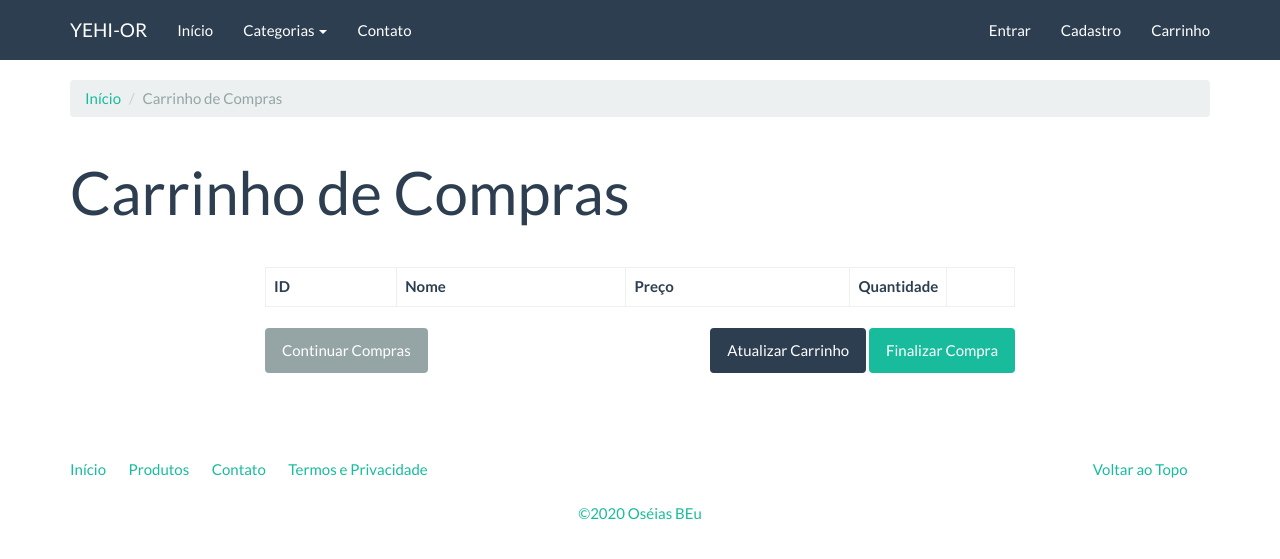
After one commit to OseiasBeu/PyECom, a Django app: a page that uses core/templates/base.html in a window 1280 px wide. The commit adds this page. Shown: the top 559 px of the page. Run offline with Django 3.2, Linux system fonts and the light colour scheme; data comes from the database, SQL or seed files in the repository; both versions use the stored data as it was after the commit; lists and menus that the app fills with data are empty; some libraries are stand-ins or nearby versions.

Commit message:
Prepara carrinho

```diff
--- a/checkout/models.py
+++ b/checkout/models.py
@@ -6,7 +6,6 @@ from django.db import models
 class CartItemManager(models.Manager):
 
     def add_item(self, cart_key, product):
-        # cart_item, created = self.get_or_create(cart_key=cart_key, product=product,)
         if self.filter(cart_key=cart_key, product=product).exists():
             created = False
             cart_item = self.get(cart_key=cart_key,product=product)
--- /dev/null
+++ b/checkout/templates/checkout/cart.html
@@ -0,0 +1,71 @@
+{% extends "base.html" %}
+
+{% load widget_tweaks %}
+
+{% block title %}
+Carrinho de Compras
+{% endblock %}
+
+{% block container %}
+<ol class="breadcrumb">
+  <li><a href="{% url 'index' %}">Início</a></li>
+  <li class="active">Carrinho de Compras</li>
+</ol>
+<div class="page-header">
+    <h1>Carrinho de Compras</h1>
+</div>
+<div class="row">
+    <div class="col-md-8 col-md-offset-2">
+        <form class="" action="" method="post">
+            {% csrf_token %}
+            {{ formset.management_form }}
+            <table class="table table-bordered">
+                <thead>
+                    <th>
+                        ID
+                    </th>
+                    <th>
+                        Nome
+                    </th>
+                    <th>
+                        Preço
+                    </th>
+                    <th style="width: 10%;">
+                        Quantidade
+                    </th>
+                    <th>
+
+                    </th>
+                </thead>
+                <tbody>
+                    {% for form in formset %}
+                    <tr>
+                        <td>
+                            {{ form.instance.product.pk }}
+                        </td>
+                        <td>
+                            {{ form.instance.product }}
+                        </td>
+                        <td>
+                            R$ {{ form.instance.price|floatformat:"2" }}
+                        </td>
+                        <td>
+                            {% render_field form.quantity class='form-control' %}
+                        </td>
+                        <td class="text-center">
+                            <button value="on" type="submit" name="{{ form.DELETE.html_name }}" class="btn btn-danger btn-sm">remover</button>
+                            {{ form.id }}
+                        </td>
+                    </tr>
+                    {% endfor %}
+                </tbody>
+            </table>
+            <p class="text-right">
+                <a href="{% url 'catalog:product_list' %}" class="pull-left btn btn-default">Continuar Compras</a>
+                <button type="submit" class="btn btn-primary" name="button">Atualizar Carrinho</button></li>
+                <a href="#" class="btn btn-success">Finalizar Compra</a>
+            </p>
+        </form>
+    </div>
+</div>
+{% endblock %}
--- a/checkout/urls.py
+++ b/checkout/urls.py
@@ -1,8 +1,13 @@
-#coding=utf-8
+# coding=utf-8
 
 from django.conf.urls import url
+
 from . import views
 
 urlpatterns = [
-    url(r'^carrinho/adicionar/(?P<slug>[\w_-]+)/$',views.create_cartitem, name='create_cartitem')
+    url(
+        r'^carrinho/adicionar/(?P<slug>[\w_-]+)/$', views.create_cartitem,
+        name='create_cartitem'
+    ),
+    url(r'^carrinho/$', views.cart_item, name='cart_item')
 ]
--- a/checkout/views.py
+++ b/checkout/views.py
@@ -1,24 +1,69 @@
-#coding=utf-8
+# coding=utf-8
 
 from django.shortcuts import get_object_or_404
-from django.views.generic import RedirectView
+from django.views.generic import RedirectView, TemplateView
+from django.forms import modelformset_factory
+from django.contrib import messages
+from django.core.urlresolvers import reverse
+
 from catalog.models import Product
-from django.contrib import messages
 
 from .models import CartItem
 
-# Create your views here.
 
 class CreateCartItemView(RedirectView):
+
     def get_redirect_url(self, *args, **kwargs):
         product = get_object_or_404(Product, slug=self.kwargs['slug'])
         if self.request.session.session_key is None:
             self.request.session.save()
-        cart_item, created = CartItem.objects.add_item( self.request.session.session_key,product)
+        cart_item, created = CartItem.objects.add_item(
+            self.request.session.session_key, product
+        )
         if created:
-            messages.success(self.request,'Produto adicionado com sucesso!')
+            messages.success(self.request, 'Produto adicionado com sucesso')
         else:
-            messages.success(self.request,'Produto atualizado com sucesso!')
-        return product.get_absolute_url()
+            messages.success(self.request, 'Produto atualizado com sucesso')
+        return reverse('checkout:cart_item')
+
+
+class CartItemView(TemplateView):
+
+    template_name = 'checkout/cart.html'
+
+    def get_formset(self, clear=False):
+        CartItemFormSet = modelformset_factory(
+            CartItem, fields=('quantity',), can_delete=True, extra=0
+        )
+        session_key = self.request.session.session_key
+        if session_key:
+            if clear:
+                formset = CartItemFormSet(
+                    queryset=CartItem.objects.filter(cart_key=session_key)
+                )
+            else:
+                formset = CartItemFormSet(
+                    queryset=CartItem.objects.filter(cart_key=session_key),
+                    data=self.request.POST or None
+                )
+        else:
+            formset = CartItemFormSet(queryset=CartItem.objects.none())
+        return formset
+
+    def get_context_data(self, **kwargs):
+        context = super(CartItemView, self).get_context_data(**kwargs)
+        context['formset'] = self.get_formset()
+        return context
+
+    def post(self, request, *args, **kwargs):
+        formset = self.get_formset()
+        context = self.get_context_data(**kwargs)
+        if formset.is_valid():
+            formset.save()
+            messages.success(request, 'Carrinho atualizado com sucesso')
+            context['formset'] = self.get_formset(clear=True)
+        return self.render_to_response(context)
+
 
 create_cartitem = CreateCartItemView.as_view()
+cart_item = CartItemView.as_view()
--- a/core/templates/base.html
+++ b/core/templates/base.html
@@ -48,6 +48,7 @@
             <li><a href="{% url 'login' %}">Entrar</a></li>
             <li><a href="{% url 'accounts:register' %}">Cadastro</a></li>
             {% endif %}
+            <li><a href="{% url 'checkout:cart_item' %}">Carrinho</a></li>
           </ul>
         </div>
       </div>
```
Also changed, not shown: db.sqlite3.
